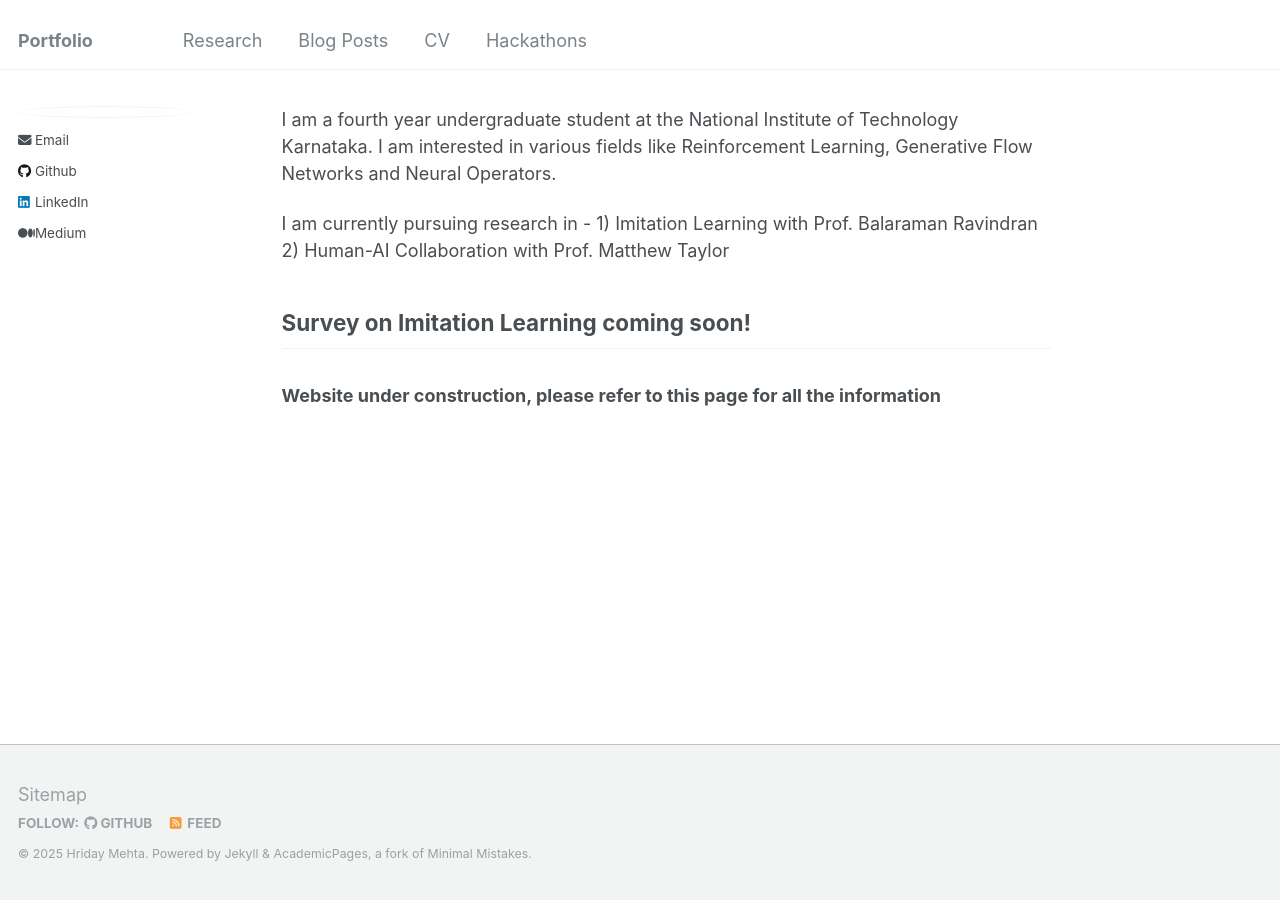
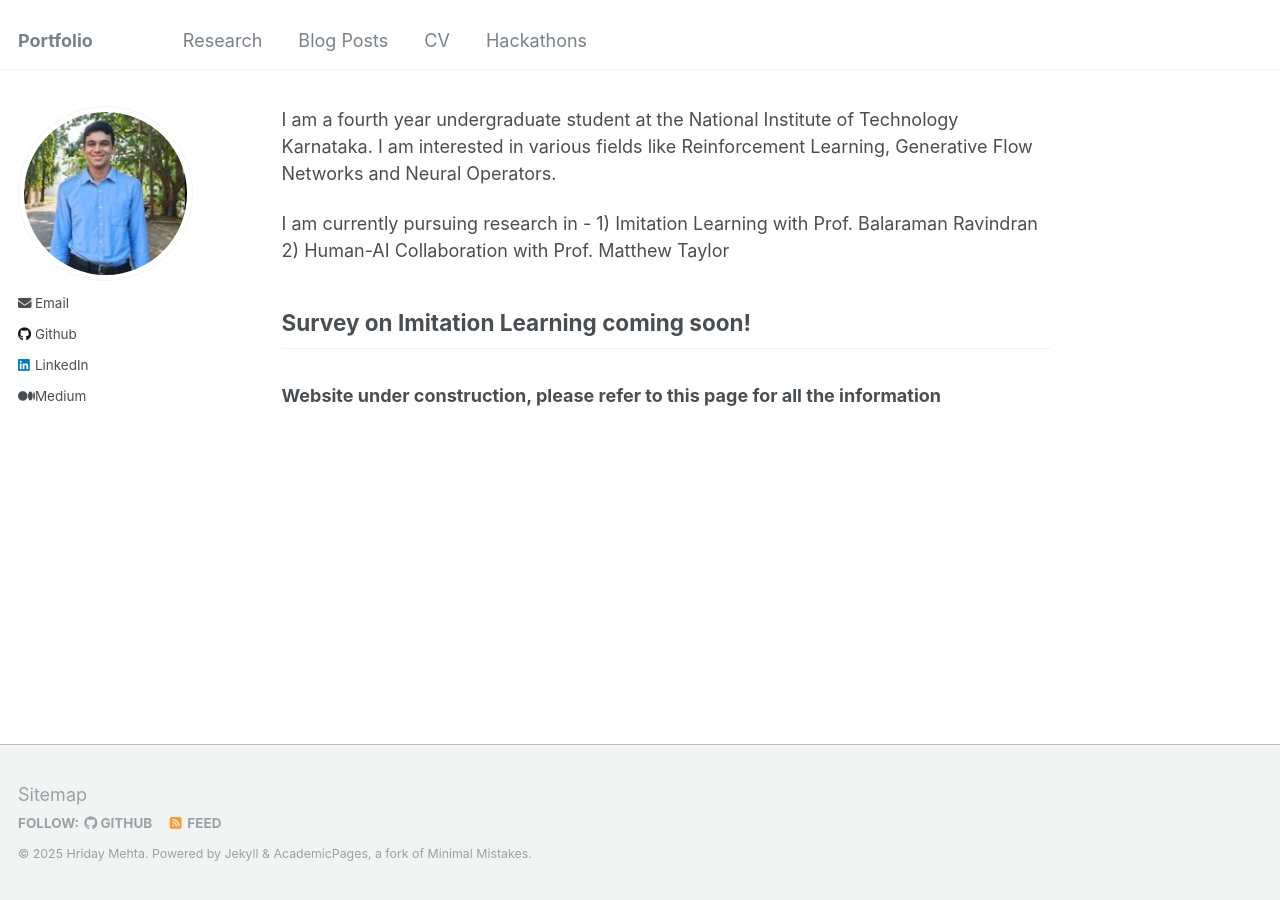
Before and after one commit to HridayM25/HridayM25.github.io, a Jekyll site: the page built from _pages/about.md, in a window 1280 px wide. Built offline with Jekyll 4.4.1, drawn with Linux system fonts in a browser that asks for light colours.

Commit message:
Added photo

```diff
--- a/_config.yml
+++ b/_config.yml
@@ -21,7 +21,7 @@ repository               : "academicpages/academicpages.github.io"
 #               Additional customization can be done by editing /_includes/author-profile.html
 author:
   # Biographic information
-  avatar           : images/profile.png
+  avatar           : personal.png
   name             : #"Hriday"
   pronouns         : # example: "she/her"
   bio              : #"Short biography for the left-hand sidebar"
```
